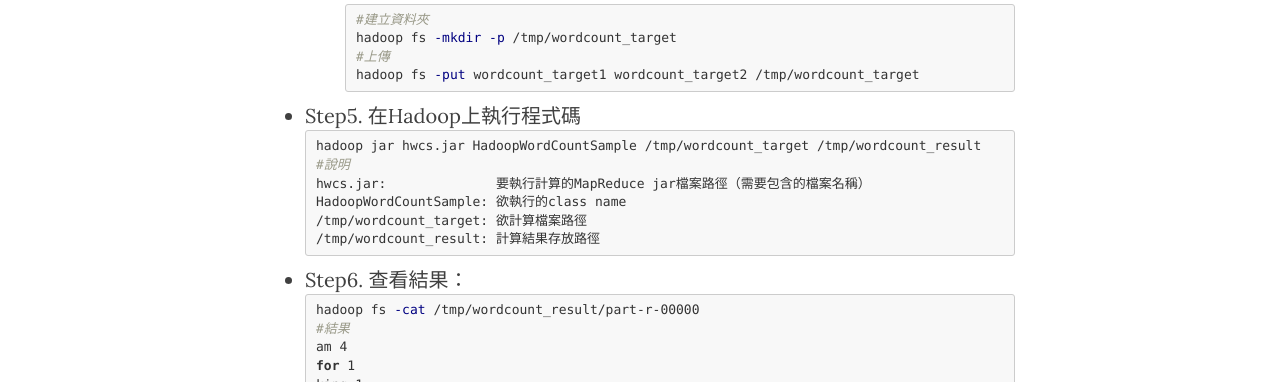
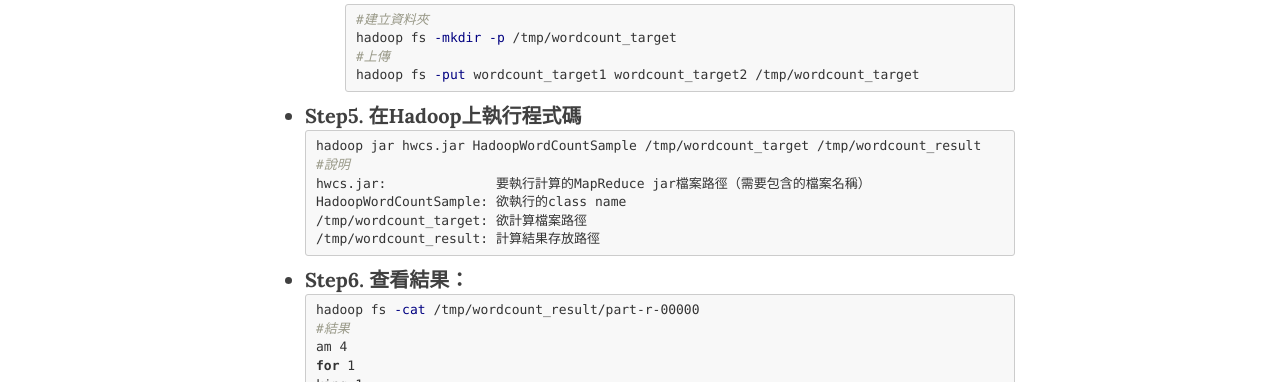
Before and after one commit to mathsigit/blog_page, a Jekyll site: the page built from _posts/2017-12-10-30days-series-6-mapreduce.md, in a window 1280 px wide. Shown: the part 3020-3402 px from the top of the page. Built offline with Jekyll 4.4.1, drawn with Linux system fonts in a browser that asks for light colours; nearby versions of some CDN libraries.

````diff
--- a/_posts/2017-12-10-30days-series-6-mapreduce.md
+++ b/_posts/2017-12-10-30days-series-6-mapreduce.md
@@ -124,7 +124,7 @@ jar cf hwcs.jar HadoopWordCountSample*.class
     #上傳
     hadoop fs -put wordcount_target1 wordcount_target2 /tmp/wordcount_target
     ```
-* Step5. 在Hadoop上執行程式碼
+* **Step5. 在Hadoop上執行程式碼**
 ```bash
 hadoop jar hwcs.jar HadoopWordCountSample /tmp/wordcount_target /tmp/wordcount_result
 #說明
@@ -133,7 +133,7 @@ HadoopWordCountSample: 欲執行的class name
 /tmp/wordcount_target: 欲計算檔案路徑
 /tmp/wordcount_result: 計算結果存放路徑
 ```
-* Step6. 查看結果：
+* **Step6. 查看結果：**
 ```bash
 hadoop fs -cat /tmp/wordcount_result/part-r-00000
 #結果
````
